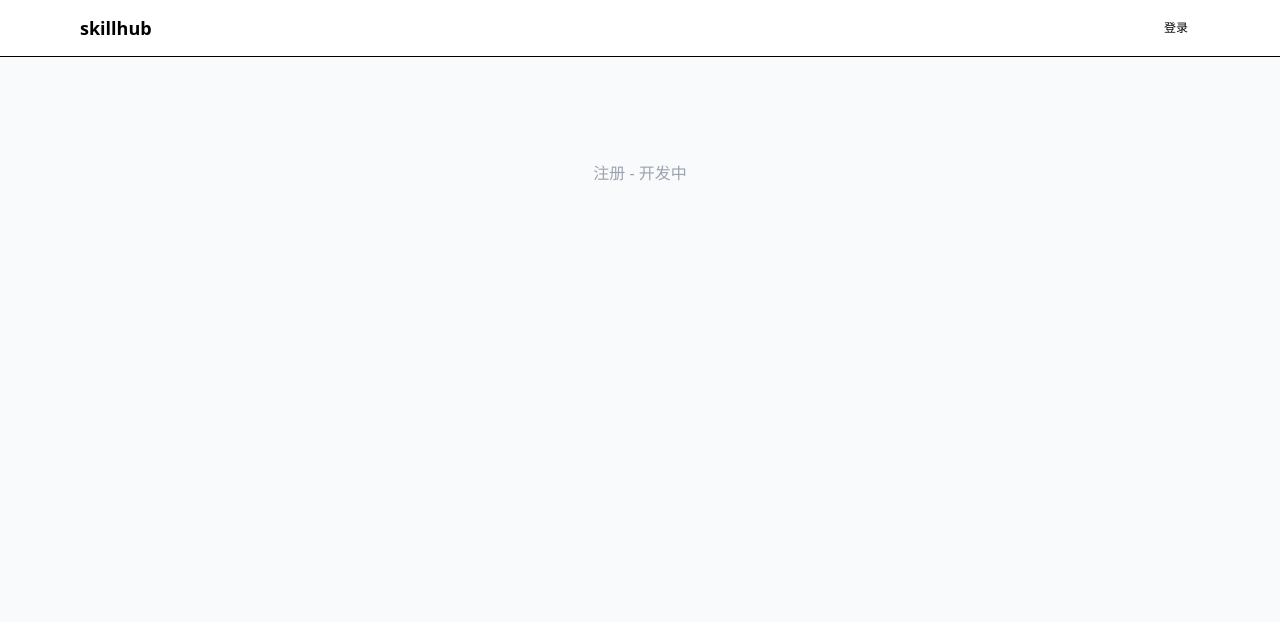
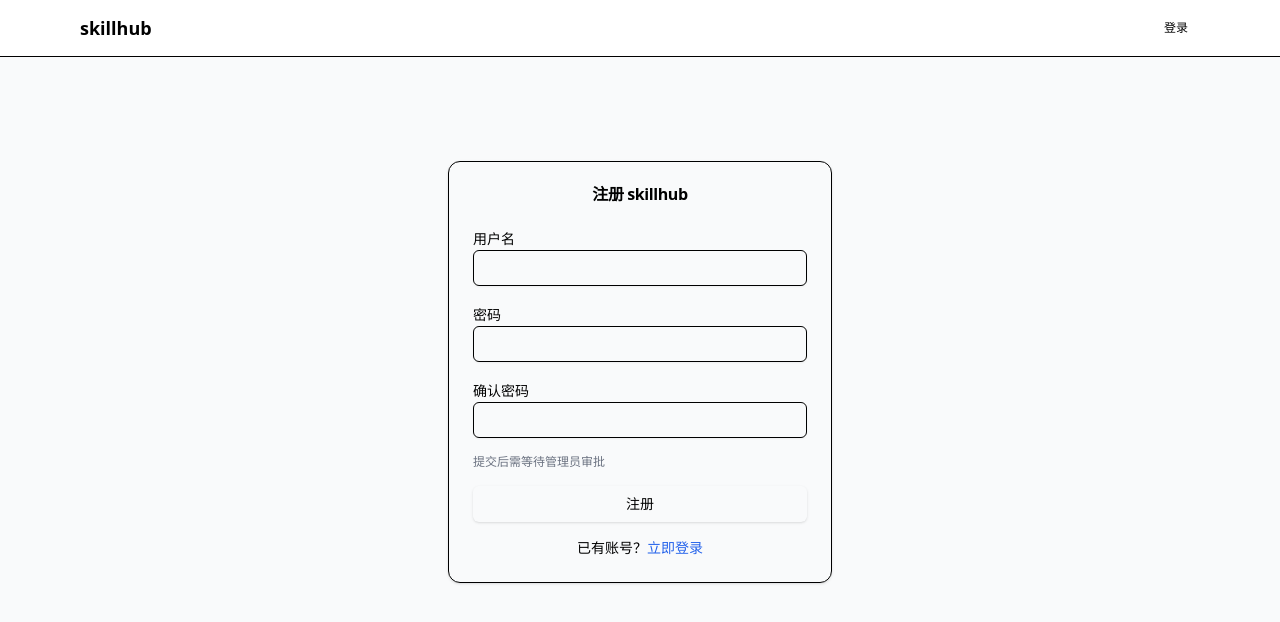
Before and after one commit to mikigo/skillhub-selfhost, a React (Vite) app in the folder frontend/: page /register in a window 1280 px wide. Shown: the top 622 px of the page. Built offline with nearby package versions, Linux system fonts and the light colour scheme.

Commit message:
feat: implement Login and Register pages with routing

```diff
--- a/frontend/src/App.tsx
+++ b/frontend/src/App.tsx
@@ -3,6 +3,8 @@ import { AuthProvider, useAuth } from './contexts/AuthContext'
 import { initApiClient } from './api/client'
 import { useEffect } from 'react'
 import Layout from './components/Layout'
+import Login from './pages/Login'
+import Register from './pages/Register'
 
 const Placeholder = ({ title }: { title: string }) => (
   <div className="text-center py-20 text-gray-400">{title} - 开发中</div>
@@ -24,8 +26,8 @@ function AppRoutes() {
     <Routes>
       <Route element={<Layout />}>
         <Route path="/" element={<Placeholder title="首页" />} />
-        <Route path="/login" element={<Placeholder title="登录" />} />
-        <Route path="/register" element={<Placeholder title="注册" />} />
+        <Route path="/login" element={<Login />} />
+        <Route path="/register" element={<Register />} />
         <Route path="/skills/:name" element={<Placeholder title="Skill 详情" />} />
         <Route path="/upload" element={<Placeholder title="上传" />} />
         <Route path="/my" element={<Placeholder title="我的" />} />
--- /dev/null
+++ b/frontend/src/pages/Login.tsx
@@ -0,0 +1,67 @@
+import { useState } from 'react'
+import { Link, useNavigate } from 'react-router-dom'
+import { toast } from 'sonner'
+import { useAuth } from '../contexts/AuthContext'
+import { Button } from '../components/ui/button'
+import { Input } from '../components/ui/input'
+import { Label } from '../components/ui/label'
+import { Card, CardContent, CardHeader, CardTitle } from '../components/ui/card'
+
+export default function Login() {
+  const [username, setUsername] = useState('')
+  const [password, setPassword] = useState('')
+  const [loading, setLoading] = useState(false)
+  const { login } = useAuth()
+  const navigate = useNavigate()
+
+  async function handleSubmit(e: React.FormEvent) {
+    e.preventDefault()
+    setLoading(true)
+    try {
+      const resp = await fetch('/api/auth/login', {
+        method: 'POST',
+        headers: { 'Content-Type': 'application/json' },
+        body: JSON.stringify({ username, password }),
+      })
+      const data = await resp.json()
+      if (!resp.ok) throw new Error(data.detail)
+      const meRes = await fetch('/api/auth/me', {
+        headers: { Authorization: `Bearer ${data.access_token}` },
+      })
+      const user = await meRes.json()
+      login(data.access_token, data.refresh_token, user)
+      toast.success('登录成功')
+      navigate('/')
+    } catch (err: any) {
+      toast.error(err.message)
+    } finally {
+      setLoading(false)
+    }
+  }
+
+  return (
+    <div className="flex justify-center mt-20">
+      <Card className="w-96">
+        <CardHeader><CardTitle className="text-center">登录 skillhub</CardTitle></CardHeader>
+        <CardContent>
+          <form onSubmit={handleSubmit} className="space-y-4">
+            <div>
+              <Label htmlFor="username">用户名</Label>
+              <Input id="username" value={username} onChange={e => setUsername(e.target.value)} required />
+            </div>
+            <div>
+              <Label htmlFor="password">密码</Label>
+              <Input id="password" type="password" value={password} onChange={e => setPassword(e.target.value)} required />
+            </div>
+            <Button type="submit" className="w-full" disabled={loading}>
+              {loading ? '登录中...' : '登录'}
+            </Button>
+          </form>
+          <p className="text-sm text-center mt-4">
+            还没有账号？<Link to="/register" className="text-blue-600">立即注册</Link>
+          </p>
+        </CardContent>
+      </Card>
+    </div>
+  )
+}
--- /dev/null
+++ b/frontend/src/pages/Register.tsx
@@ -0,0 +1,72 @@
+import { useState } from 'react'
+import { Link, useNavigate } from 'react-router-dom'
+import { toast } from 'sonner'
+import { Button } from '../components/ui/button'
+import { Input } from '../components/ui/input'
+import { Label } from '../components/ui/label'
+import { Card, CardContent, CardHeader, CardTitle } from '../components/ui/card'
+
+export default function Register() {
+  const [username, setUsername] = useState('')
+  const [password, setPassword] = useState('')
+  const [confirm, setConfirm] = useState('')
+  const [loading, setLoading] = useState(false)
+  const navigate = useNavigate()
+
+  async function handleSubmit(e: React.FormEvent) {
+    e.preventDefault()
+    if (password !== confirm) {
+      toast.error('两次密码不一致')
+      return
+    }
+    setLoading(true)
+    try {
+      const resp = await fetch('/api/auth/register', {
+        method: 'POST',
+        headers: { 'Content-Type': 'application/json' },
+        body: JSON.stringify({ username, password }),
+      })
+      if (!resp.ok) {
+        const data = await resp.json()
+        throw new Error(data.detail)
+      }
+      toast.success('注册已提交，等待管理员审批')
+      navigate('/')
+    } catch (err: any) {
+      toast.error(err.message)
+    } finally {
+      setLoading(false)
+    }
+  }
+
+  return (
+    <div className="flex justify-center mt-20">
+      <Card className="w-96">
+        <CardHeader><CardTitle className="text-center">注册 skillhub</CardTitle></CardHeader>
+        <CardContent>
+          <form onSubmit={handleSubmit} className="space-y-4">
+            <div>
+              <Label htmlFor="username">用户名</Label>
+              <Input id="username" value={username} onChange={e => setUsername(e.target.value)} required />
+            </div>
+            <div>
+              <Label htmlFor="password">密码</Label>
+              <Input id="password" type="password" value={password} onChange={e => setPassword(e.target.value)} required />
+            </div>
+            <div>
+              <Label htmlFor="confirm">确认密码</Label>
+              <Input id="confirm" type="password" value={confirm} onChange={e => setConfirm(e.target.value)} required />
+            </div>
+            <p className="text-xs text-gray-500">提交后需等待管理员审批</p>
+            <Button type="submit" className="w-full" disabled={loading}>
+              {loading ? '注册中...' : '注册'}
+            </Button>
+          </form>
+          <p className="text-sm text-center mt-4">
+            已有账号？<Link to="/login" className="text-blue-600">立即登录</Link>
+          </p>
+        </CardContent>
+      </Card>
+    </div>
+  )
+}
```
